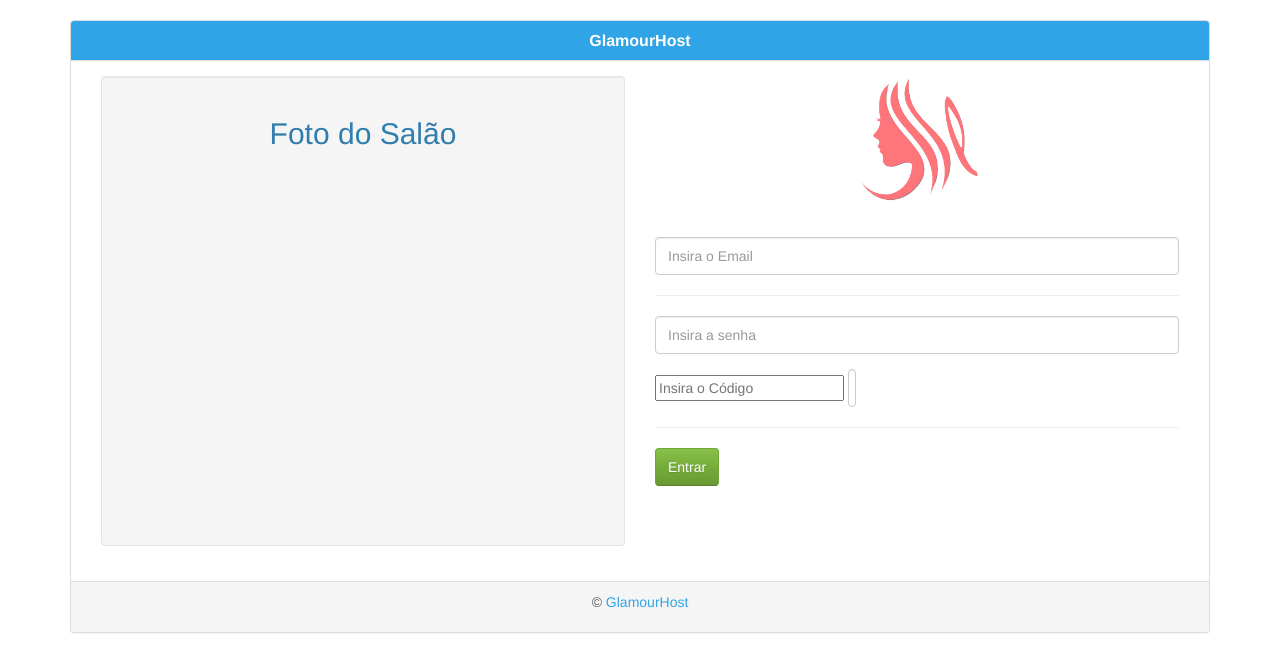
After one commit to AndreGouveiaPB/GlamourHost, a PHP site: page /gerenciadorLogin.html in a window 1280 px wide. The commit adds this page. Shown: the top 672 px of the page. Run offline with PHP 8.4, Linux system fonts and the light colour scheme.

Commit message:
Commit GlamourHost

```diff
--- a/cadastrarsalao.php
+++ b/cadastrarsalao.php
@@ -23,13 +23,13 @@ if ($email_salao and $senha_salao == "" || $email_salao == null and $senha_salao
     echo"<script language='javascript' type='text/javascript'>alert('Os campos email e senha devem ser preenchidos');window.location.href='criarconta.html';</script>";
 } else {
     if ($logarray == $email_salao) {
-        echo"<script language='javascript' type='text/javascript'>alert('Esse email já existe');window.location.href='criarconta.html';</script>";
+        echo"<script language='javascript' type='text/javascript'>alert('Esse email já existe');window.location.href='cadastrarsalao.html';</script>";
         die();
     } else {
         $query = "INSERT INTO salao (cnpj_cpf,email_salao,senha_salao,nome_salao,endereco,bairro,cidade,cep,uf) VALUES ('$cnpj_cpf','$email_salao','$senha_salao','$nome_salao','$endereco','$bairro','$cidade','$cep','$uf')";
         $insert = mysql_query($query, $con);
         if ($insert) {
-            echo"<script language='javascript' type='text/javascript'>alert('Salão cadastrado com sucesso!');window.location.href='gerenciadorLogin.php'</script>";
+            echo"<script language='javascript' type='text/javascript'>alert('Salão cadastrado com sucesso!');window.location.href='gerenciadorLogin.html'</script>";
         } else {
             echo"<script language='javascript' type='text/javascript'>alert('Não foi possível cadastrar esse salão');window.location.href='criarconta.html'</script>";
         }
--- a/criarconta.html
+++ b/criarconta.html
@@ -274,7 +274,7 @@
 <!-- XXXXXXXXXXXXXXXXXXXXXXXXXXXXXXXXXXXXXXXXXXXXXXXXXXXXXXXXXXXXXXXXXXXXXXXXXXXXXXXXXXXXXXXXXXXXX -->
 <div class="col-md-12 footer" style="text-align:center;">
    <p> ©2016 - GlamourHost.
-   <p>Desenvolvido por Ravi Nunes
+   <p>Desenvolvido por Equipe Glamour
   </div>
 
 </body>
--- a/gerenciador.php
+++ b/gerenciador.php
@@ -1,6 +1,4 @@
 <?php
-
-
 
 
 
@@ -45,7 +43,8 @@
 
       <ul class="nav navbar-nav navbar-right">
         <li><a href="#"> Usuário </a></li>
-        <li><a href="#">  <i class="fa fa-sign-out"></i> </a> </li>
+        <li><a href="logoff.php"> <i class="fa fa-sign-out"></i> Sair</a> </li>
+
 
       </ul>
 
--- /dev/null
+++ b/gerenciadorLogin.html
@@ -0,0 +1,91 @@
+<!DOCTYPE html>
+
+<html>
+<head>
+	<title> Gerenciador-Login </title>
+	<meta charset="UTF-8">
+	<link rel="stylesheet" type="text/css" href="css/bootstrap.css">
+	<link rel="stylesheet" type="text/css" href="css/animate.css">
+	<link rel="stylesheet" type="text/css" href="css/font-awesome.css">
+
+	<script type="js/jquery-2.2.2.js"></script>
+	<script type="js/bootsatrap.min.js"></script>
+
+	<style>
+	img {margin:0 auto;}
+	#muralFoto {min-height: 400px;}
+	</style>
+
+</head>
+<body>
+
+
+<div class="container">
+</br>
+
+<div class="panel panel-primary">
+<div class="panel-heading"> <h1 class="panel-title text-center"> <strong> GlamourHost</strong> </h1>
+</div>
+
+                       <div class="panel-body">
+                    <!-- div class="row"></div-->
+                       <div class="col-md-6">
+                             <div class="well">
+                             	<h2 class="text-center" id="muralFoto"> Foto do Salão </h2>
+                             </div>
+
+
+                       </div>
+                       <div class="col-md-6">
+
+                       <img src="img/logo.jpg" class="img img-responsive" width="125" />
+                       <br />
+
+
+
+
+                               <form action="gerenciadorLogin.php" method="post" name="formulario" id="formulario">
+
+
+                            <div class="form-group">
+
+                                <input type="text" class="form-control" name="email_salao" id="email_salao"  placeholder="Insira o Email" />
+                           <hr/>
+                          	<div class="form-group">
+                                    <input type="password" class="form-control" name="senha_salao" id="senha_salao"  placeholder="Insira a senha"/>
+                          	</div>
+
+                          	<div class="form-inline">
+                          	<input type="text" name="captcha" class="form-group" placeholder="Insira o Código" />
+
+                            <img src="" style="padding:3px;border-radius:5px;" class="form-control bg-primary"/>
+                          	</div>
+
+
+
+                          	<hr/>
+                                <input type="submit" class="btn btn-success col-md-offset-0" value="Entrar" id="entrar" name="entrar" >
+
+
+
+
+                          </form>
+
+
+                       </div>
+                       </div>
+                       </div>
+
+
+
+
+                       <div class="panel-footer">
+                           <p class="text-center">&copy;<a href="index.html"> GlamourHost </a> </p>
+                       </div>
+
+</div>
+
+</div>
+
+</body>
+</html>
```
Also changed, not shown: gerenciadorLogin.php (+5 -124 lines), index.html (+7 -6 lines), login.php (+4 -5 lines).
